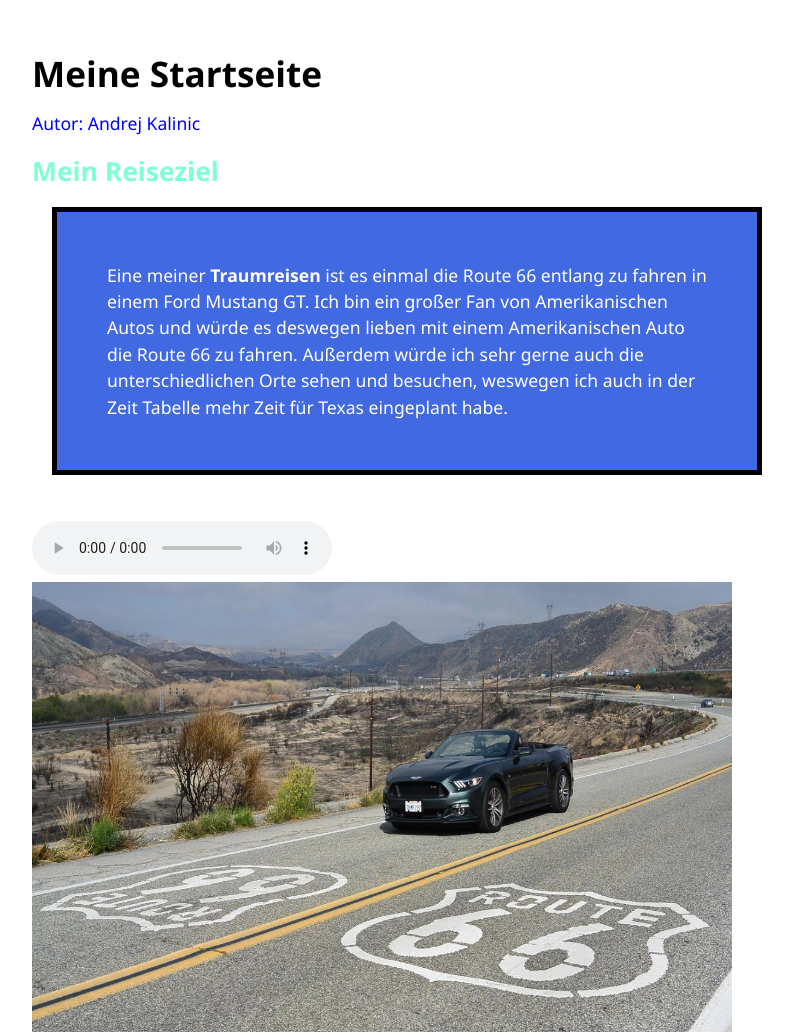
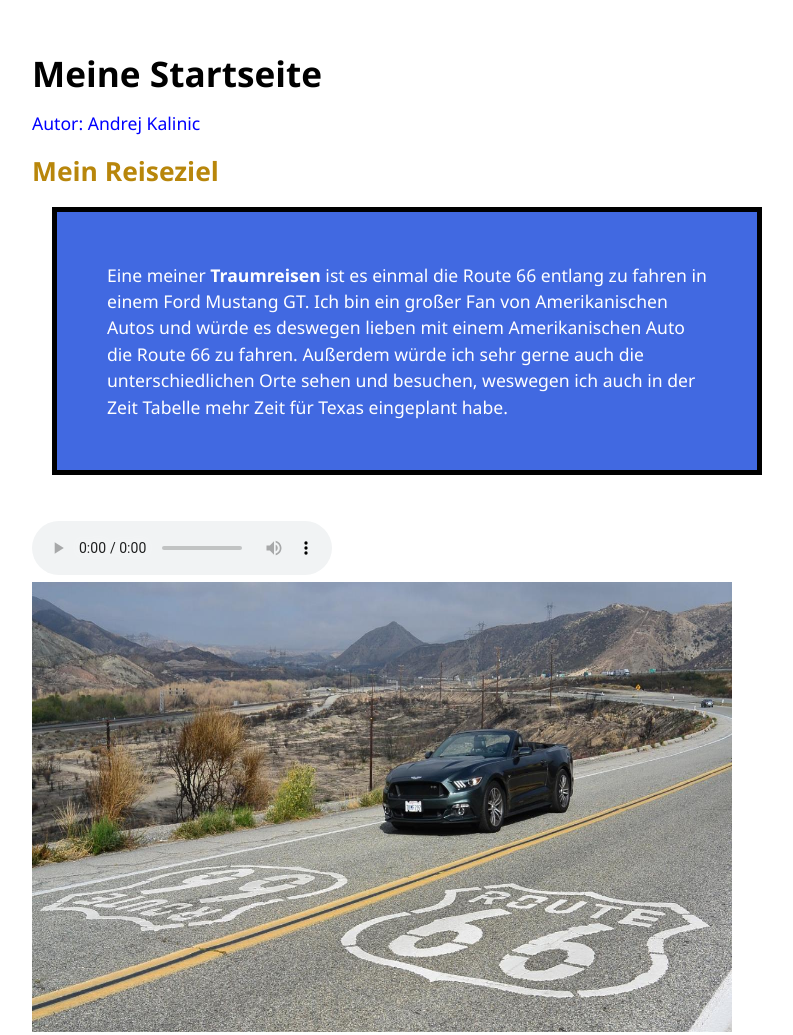
Before and after one commit to Andrejk98/GIS-WiSe-2021, a plain HTML site: page Aufgabe2/index.html in a window 1280 px wide. Shown: the top 1035 px of the page, without its empty margins (208-1001 px from the left). Drawn offline with Linux system fonts and the light colour scheme.

Commit message:
Update style.css

```diff
--- a/Aufgabe2/style.css
+++ b/Aufgabe2/style.css
@@ -36,7 +36,7 @@ img{
 }
 
 #Schrift{
-  color: aquamarine;
+  color: darkgoldenrod;
 }
 
 header>p{
```
